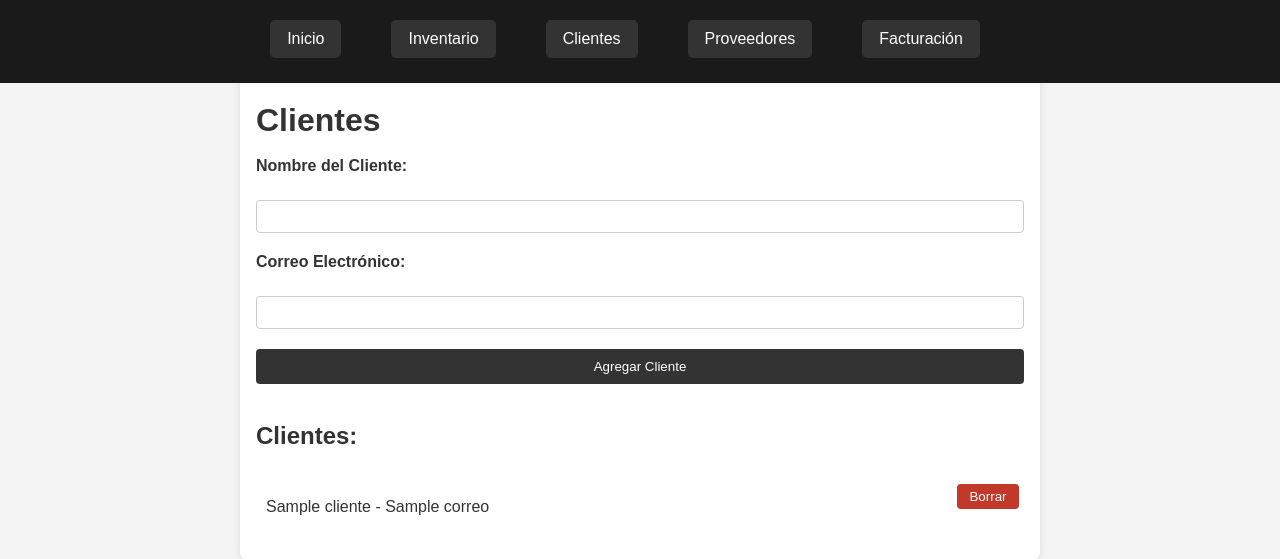
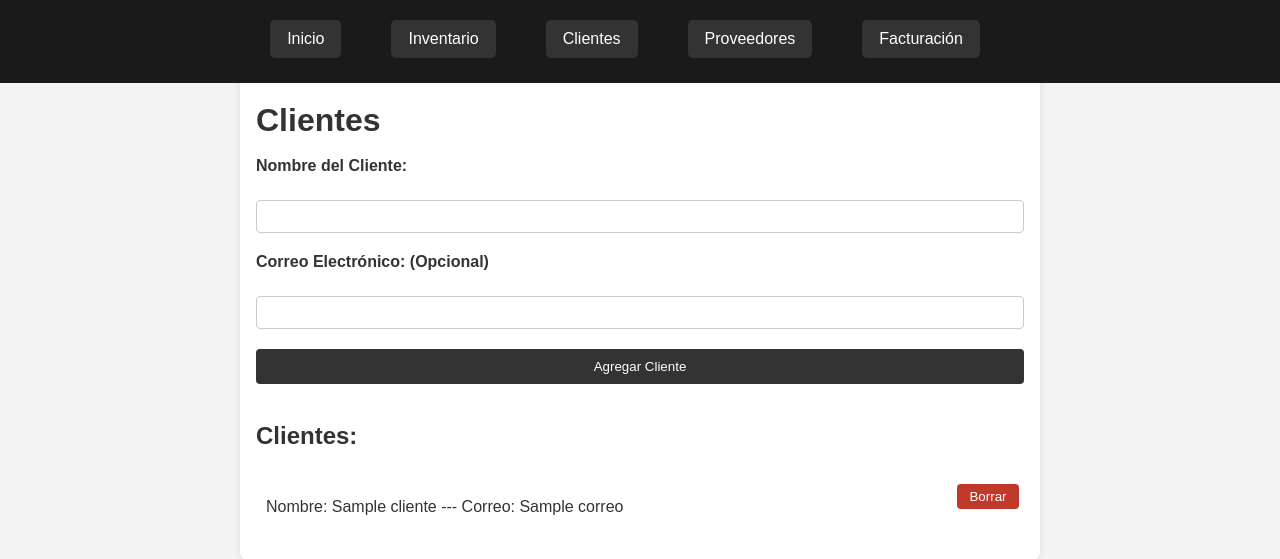
Before and after one commit to JorgeaAlb/ferreteria, a Flask app: template templates/clientes.html in a window 1280 px wide. Shown: the top 559 px of the page. Run offline with Flask 3, Linux system fonts and the light colour scheme; the template is opened without the code that fills it: most values are stand-ins (such as "Sample title", 1, 10 or a date in 2020).

Commit message:
Nuevos formulario

```diff
--- a/templates/clientes.html
+++ b/templates/clientes.html
@@ -8,7 +8,7 @@
 <form method="POST" action="{{ url_for('clientes') }}">
     <label>Nombre del Cliente:</label>
     <input type="text" name="nombre" required>
-    <label>Correo Electrónico:</label>
+    <label>Correo Electrónico: (Opcional)</label>
     <input type="email" name="correo">
     <button type="submit">Agregar Cliente</button>
 </form>
@@ -17,7 +17,7 @@
 <ul>
     {% for cliente in clientes %}
         <li>
-            {{ cliente.nombre }} - {{ cliente.correo }}
+            Nombre: {{ cliente.nombre }} --- Correo: {{ cliente.correo }}
             <form action="{{ url_for('borrar_cliente', cliente_id=cliente.id) }}" method="post" style="display:inline;">
                 <button type="submit" class="delete">Borrar</button>
             </form>
--- a/templates/facturacion.html
+++ b/templates/facturacion.html
@@ -28,7 +28,7 @@
 </form>
 
 
-
+<br>
 <h2>Facturas Generadas:</h2>
 <ul>
     {% for factura in facturas %}
--- a/templates/index.html
+++ b/templates/index.html
@@ -5,7 +5,7 @@
 <br>
 
 
-<h2>Bienvenido al sistema de Ferreteria</h2>
-
-<p>Este sistema le permite gestionar productos, clientes, proveedores y facturación de manera sencilla. Elija una opción del menú para comenzar.</p>
+<h1>Bienvenido al sistema de Ferreteria</h1>
+<br>
+<h3>Este sistema le permite gestionar productos, clientes, proveedores y facturación de manera sencilla. Elija una opción del menú para comenzar.</h3>
 {% endblock %}
--- a/templates/proveedores.html
+++ b/templates/proveedores.html
@@ -9,7 +9,7 @@
 <form method="POST" action="{{ url_for('proveedores') }}">
     <label>Nombre del Proveedor:</label>
     <input type="text" name="nombre" required>
-    <label>Correo Electrónico:</label>
+    <label>Correo Electrónico: (Opcional)</label>
     <input type="email" name="correo">
     <button type="submit">Agregar Proveedor</button>
 </form>
@@ -19,7 +19,7 @@
 <ul>
     {% for proveedor in proveedores %}
         <li>
-            {{ proveedor.nombre }} - {{ proveedor.correo }}
+            Nombre: {{ proveedor.nombre }} --- Correo: {{ proveedor.correo }}
             <form action="{{ url_for('borrar_proveedor', proveedor_id=proveedor.id) }}" method="post" style="display:inline;">
                 <button type="submit" class="delete">Borrar</button>
             </form>
```
